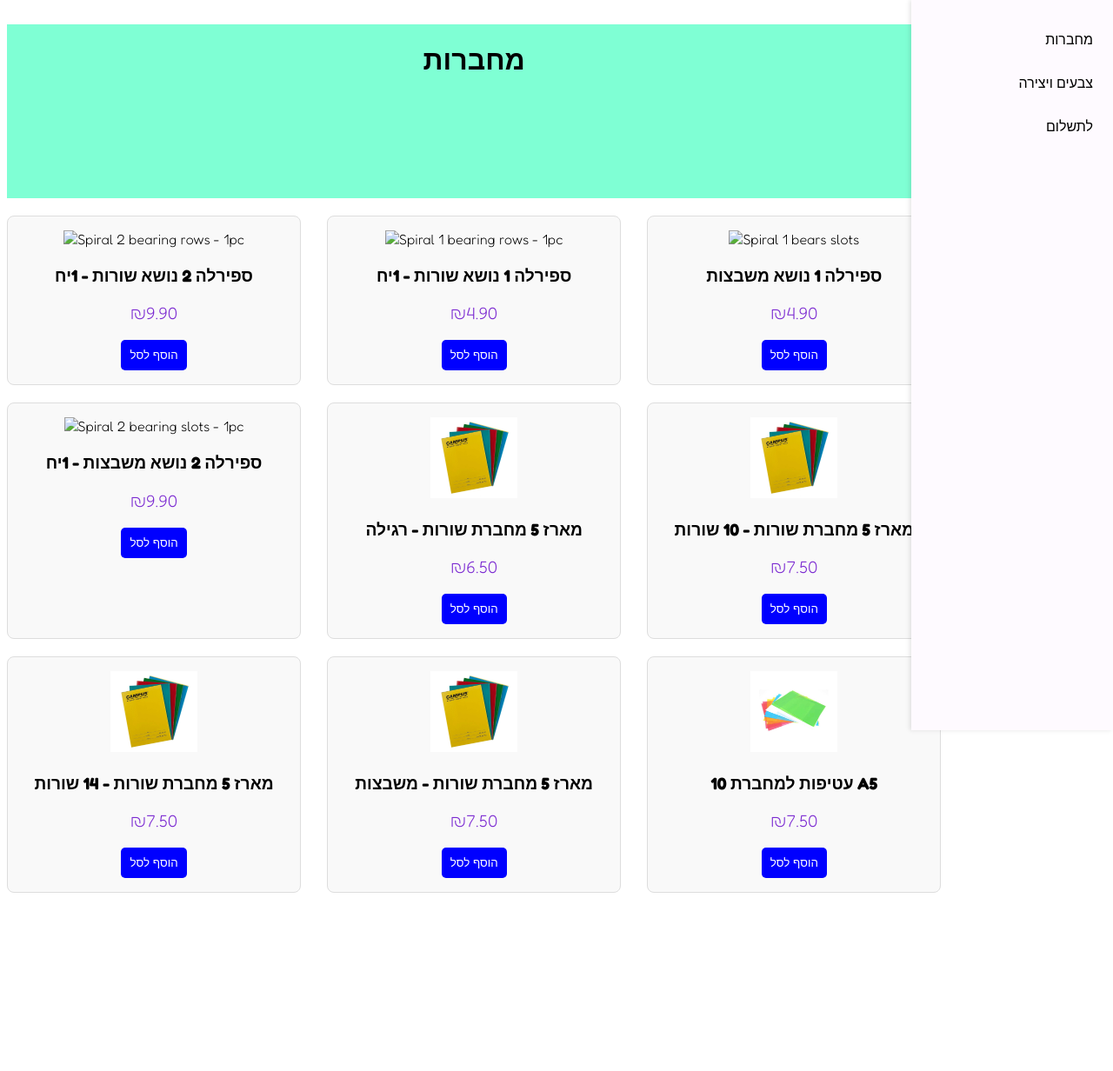
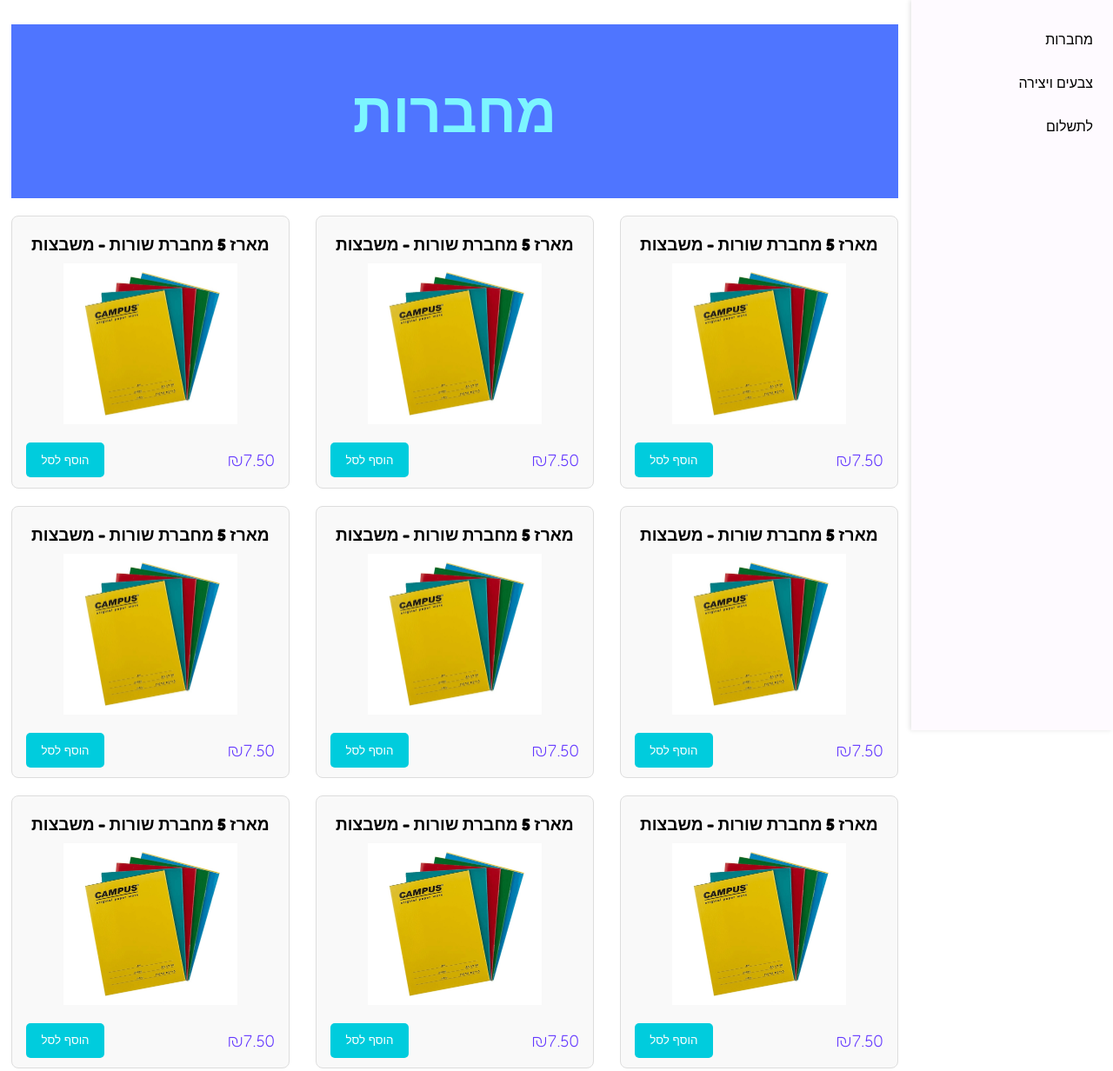
Before and after one commit to GittySinai/ShopProject, a plain HTML site: page html/notebooks.html in a window 1280 px wide. Shown: the whole page at 87% size. Before the commit the page ends 1055 px from the top, so only its background shows below. Drawn offline with Linux system fonts and the light colour scheme.

Commit message:
add style

```diff
--- a/css/crayons&crafts.css
+++ b/css/crayons&crafts.css
@@ -2,6 +2,7 @@
     font-family: "Fredoka", sans-serif;
     font-weight: 300;
     display: flex;
+    padding-left: 5px;
 }
 nav {
     position: fixed; /* קבוע לאורך הגלילה */
@@ -48,22 +49,30 @@
 
 /* אפקט hover */
 .navbar-links a:hover {
-    background-color: #b3e5fc; /* צבע תכלת */
+    background-color: #7CF5FF; /* צבע תכלת */
+}
+
+
+.title {
+    width: 100%;
+    height: 200px;
+    display: flex; /* מאפשר יישור של תוכן בתוך הדיב */
+    justify-content: center; /* מרכז את התוכן אופקית */
+    align-items: center; /* מרכז את התוכן אנכית */
+    background-color: #4F75FF;
+    color: #7CF5FF;
+}
+
+.title h1 {
+    font-size: 4rem; /* הגדלת גודל הכותרת */
+    margin: 0; /* מסיר ריווח מיותר */
 }
 
 
 
-.title{
-    width: 100%;
-    height: 200px;
-    text-align: center;
-    background-color: aquamarine;
-}
-
-
 
 .cards-container {
-    width: 85%;
+    width: 81%;
     display: flex;
     flex-wrap: wrap; /* מאפשר עטיפה של כרטיסיות אם אין מקום */
     justify-content: space-between; /* יוצר רווח אחיד בין הכרטיסיות */
@@ -74,7 +83,8 @@
 .card {
     border: 1px solid #ddd;
     border-radius: 8px;
-    padding: 16px;
+    padding: 10px;
+    padding-bottom: 0px;
     width: calc(33.33% - 20px); /* 3 כרטיסיות בשורה עם רווחים */
     box-sizing: border-box; /* מחשב רווחים כחלק מגודל הכרטיסיה */
     text-align: center;
@@ -82,30 +92,43 @@
 }
 
 .image {
-    width: 100px;
+    width: 200px;
     height: auto;
-    margin-bottom: 10px;
 }
-
 
 .name {
     font-size: 1.2rem;
     margin: 10px 0;
 }
 
+/* עדכון סגנון המחיר והכפתור */
+.price-container {
+    padding-right: 6px;
+    padding-left: 6px;
+    padding-top: 6px;
+    direction: rtl;
+    display: flex; /* סידור בשורה */
+    align-items: center;
+    justify-content: space-between; /* רווח אחיד בין המחיר לכפתור */
+    margin-top: auto; /* דחוף את התוכן לתחתית הכרטיס */
+}
+
 .price {
-    color: #7a28d1;
+    color: #6439FF;
     font-size: 1.2rem;
 }
 
 .add-to-cart-btn {
-    background-color: blue;
+    background-color: #00CCDD;
     color: #fff;
     border: none;
     padding: 10px;
     border-radius: 5px;
     cursor: pointer;
+    width: 90px;
+    height: 40px;
 }
+
 .product-color-indicator {
     margin: 5px 0;
     font-size: 1rem;
--- a/css/home.css
+++ b/css/home.css
@@ -2,6 +2,7 @@
     font-family: "Fredoka", sans-serif;
     font-weight: 300;
     display: flex;
+    padding-left: 5px;
 }
 nav {
     position: fixed; /* קבוע לאורך הגלילה */
@@ -48,22 +49,30 @@
 
 /* אפקט hover */
 .navbar-links a:hover {
-    background-color: #b3e5fc; /* צבע תכלת */
+    background-color: #7CF5FF; /* צבע תכלת */
+}
+
+
+.title {
+    width: 100%;
+    height: 200px;
+    display: flex; /* מאפשר יישור של תוכן בתוך הדיב */
+    justify-content: center; /* מרכז את התוכן אופקית */
+    align-items: center; /* מרכז את התוכן אנכית */
+    background-color: #4F75FF;
+    color: #7CF5FF;
+}
+
+.title h1 {
+    font-size: 4rem; /* הגדלת גודל הכותרת */
+    margin: 0; /* מסיר ריווח מיותר */
 }
 
 
 
-.title{
-    width: 100%;
-    height: 200px;
-    text-align: center;
-    background-color: aquamarine;
-}
-
-
 
 .cards-container {
-    width: 85%;
+    width: 81%;
     display: flex;
     flex-wrap: wrap; /* מאפשר עטיפה של כרטיסיות אם אין מקום */
     justify-content: space-between; /* יוצר רווח אחיד בין הכרטיסיות */
@@ -74,7 +83,8 @@
 .card {
     border: 1px solid #ddd;
     border-radius: 8px;
-    padding: 16px;
+    padding: 10px;
+    padding-bottom: 0px;
     width: calc(33.33% - 20px); /* 3 כרטיסיות בשורה עם רווחים */
     box-sizing: border-box; /* מחשב רווחים כחלק מגודל הכרטיסיה */
     text-align: center;
@@ -82,30 +92,43 @@
 }
 
 .image {
-    width: 100px;
+    width: 200px;
     height: auto;
-    margin-bottom: 10px;
 }
-
 
 .name {
     font-size: 1.2rem;
     margin: 10px 0;
 }
 
+/* עדכון סגנון המחיר והכפתור */
+.price-container {
+    padding-right: 6px;
+    padding-left: 6px;
+    padding-top: 6px;
+    direction: rtl;
+    display: flex; /* סידור בשורה */
+    align-items: center;
+    justify-content: space-between; /* רווח אחיד בין המחיר לכפתור */
+    margin-top: auto; /* דחוף את התוכן לתחתית הכרטיס */
+}
+
 .price {
-    color: #7a28d1;
+    color: #6439FF;
     font-size: 1.2rem;
 }
 
 .add-to-cart-btn {
-    background-color: blue;
+    background-color: #00CCDD;
     color: #fff;
     border: none;
     padding: 10px;
     border-radius: 5px;
     cursor: pointer;
+    width: 90px;
+    height: 40px;
 }
+
 .product-color-indicator {
     margin: 5px 0;
     font-size: 1rem;
--- a/css/notebooks.css
+++ b/css/notebooks.css
@@ -2,6 +2,7 @@
     font-family: "Fredoka", sans-serif;
     font-weight: 300;
     display: flex;
+    padding-left: 5px;
 }
 nav {
     position: fixed; /* קבוע לאורך הגלילה */
@@ -48,22 +49,30 @@
 
 /* אפקט hover */
 .navbar-links a:hover {
-    background-color: #b3e5fc; /* צבע תכלת */
+    background-color: #7CF5FF; /* צבע תכלת */
+}
+
+
+.title {
+    width: 100%;
+    height: 200px;
+    display: flex; /* מאפשר יישור של תוכן בתוך הדיב */
+    justify-content: center; /* מרכז את התוכן אופקית */
+    align-items: center; /* מרכז את התוכן אנכית */
+    background-color: #4F75FF;
+    color: #7CF5FF;
+}
+
+.title h1 {
+    font-size: 4rem; /* הגדלת גודל הכותרת */
+    margin: 0; /* מסיר ריווח מיותר */
 }
 
 
 
-.title{
-    width: 100%;
-    height: 200px;
-    text-align: center;
-    background-color: aquamarine;
-}
-
-
 
 .cards-container {
-    width: 85%;
+    width: 81%;
     display: flex;
     flex-wrap: wrap; /* מאפשר עטיפה של כרטיסיות אם אין מקום */
     justify-content: space-between; /* יוצר רווח אחיד בין הכרטיסיות */
@@ -74,7 +83,8 @@
 .card {
     border: 1px solid #ddd;
     border-radius: 8px;
-    padding: 16px;
+    padding: 10px;
+    padding-bottom: 0px;
     width: calc(33.33% - 20px); /* 3 כרטיסיות בשורה עם רווחים */
     box-sizing: border-box; /* מחשב רווחים כחלק מגודל הכרטיסיה */
     text-align: center;
@@ -82,30 +92,43 @@
 }
 
 .image {
-    width: 100px;
+    width: 200px;
     height: auto;
-    margin-bottom: 10px;
 }
-
 
 .name {
     font-size: 1.2rem;
     margin: 10px 0;
 }
 
+/* עדכון סגנון המחיר והכפתור */
+.price-container {
+    padding-right: 6px;
+    padding-left: 6px;
+    padding-top: 6px;
+    direction: rtl;
+    display: flex; /* סידור בשורה */
+    align-items: center;
+    justify-content: space-between; /* רווח אחיד בין המחיר לכפתור */
+    margin-top: auto; /* דחוף את התוכן לתחתית הכרטיס */
+}
+
 .price {
-    color: #7a28d1;
+    color: #6439FF;
     font-size: 1.2rem;
 }
 
 .add-to-cart-btn {
-    background-color: blue;
+    background-color: #00CCDD;
     color: #fff;
     border: none;
     padding: 10px;
     border-radius: 5px;
     cursor: pointer;
+    width: 90px;
+    height: 40px;
 }
+
 .product-color-indicator {
     margin: 5px 0;
     font-size: 1rem;
--- a/html/notebooks.html
+++ b/html/notebooks.html
@@ -24,67 +24,90 @@
             <h1> מחברות</h1>
         </div>
         <div class="card">
-            <img src="../img/iq2sub.jpg" alt="Spiral 2 bearing rows - 1pc" class="image">
-            <h3 class="name">ספירלה 2 נושא שורות - 1יח</h3>
-            <p class="price">₪9.90</p>
+            <h3 class="name">מארז 5 מחברת שורות - משבצות</h3>
+            <img src="../img/19.jpg" alt="Box of 5 notebooks - slots" class="image">
+            <div class="price-container">
+                <p class="price">₪7.50</p>
                 <button class="add-to-cart-btn" disabled>הוסף לסל</button>
+            </div>
+        </div>
+
+
+        <div class="card">
+            <h3 class="name">מארז 5 מחברת שורות - משבצות</h3>
+            <img src="../img/19.jpg" alt="Box of 5 notebooks - slots" class="image">
+            <div class="price-container">
+                <p class="price">₪7.50</p>
+                <button class="add-to-cart-btn" disabled>הוסף לסל</button>
+            </div>
+        </div>
+
+
+        <div class="card">
+            <h3 class="name">מארז 5 מחברת שורות - משבצות</h3>
+            <img src="../img/19.jpg" alt="Box of 5 notebooks - slots" class="image">
+            <div class="price-container">
+                <p class="price">₪7.50</p>
+                <button class="add-to-cart-btn" disabled>הוסף לסל</button>
+            </div>
         </div>
 
         <div class="card">
-            <img src="../img/iq1sub.jpg" alt="Spiral 1 bearing rows - 1pc" class="image">
-            <h3 class="name">ספירלה 1 נושא שורות - 1יח</h3>
-            <p class="price">₪4.90</p>
+            <h3 class="name">מארז 5 מחברת שורות - משבצות</h3>
+            <img src="../img/19.jpg" alt="Box of 5 notebooks - slots" class="image">
+            <div class="price-container">
+                <p class="price">₪7.50</p>
                 <button class="add-to-cart-btn" disabled>הוסף לסל</button>
+            </div>
         </div>
 
         <div class="card">
-            <img src="../img/basik_math.jpg" alt="Spiral 1 bears slots" class="image">
-            <h3 class="name">ספירלה 1 נושא משבצות</h3>
-            <p class="price">₪4.90</p>
+            <h3 class="name">מארז 5 מחברת שורות - משבצות</h3>
+            <img src="../img/19.jpg" alt="Box of 5 notebooks - slots" class="image">
+            <div class="price-container">
+                <p class="price">₪7.50</p>
                 <button class="add-to-cart-btn" disabled>הוסף לסל</button>
+            </div>
         </div>
 
         <div class="card">
-            <img src="../img/iq2sub.jpg" alt="Spiral 2 bearing slots - 1pc" class="image">
-            <h3 class="name">ספירלה 2 נושא משבצות - 1יח</h3>
-            <p class="price">₪9.90</p>
+            <h3 class="name">מארז 5 מחברת שורות - משבצות</h3>
+            <img src="../img/19.jpg" alt="Box of 5 notebooks - slots" class="image">
+            <div class="price-container">
+                <p class="price">₪7.50</p>
                 <button class="add-to-cart-btn" disabled>הוסף לסל</button>
+            </div>
+        </div>
+
+
+        <div class="card">
+            <h3 class="name">מארז 5 מחברת שורות - משבצות</h3>
+            <img src="../img/19.jpg" alt="Box of 5 notebooks - slots" class="image">
+            <div class="price-container">
+                <p class="price">₪7.50</p>
+                <button class="add-to-cart-btn" disabled>הוסף לסל</button>
+            </div>
+        </div>
+
+
+        <div class="card">
+            <h3 class="name">מארז 5 מחברת שורות - משבצות</h3>
+            <img src="../img/19.jpg" alt="Box of 5 notebooks - slots" class="image">
+            <div class="price-container">
+                <p class="price">₪7.50</p>
+                <button class="add-to-cart-btn" disabled>הוסף לסל</button>
+            </div>
         </div>
 
         <div class="card">
-            <img src="../img/19.jpg" alt="Box of 5 notebooks - regular" class="image">
-            <h3 class="name">מארז 5 מחברת שורות - רגילה</h3>
-            <p class="price">₪6.50</p>
-            <button class="add-to-cart-btn" disabled>הוסף לסל</button>
-        </div>
-
-        <div class="card">
-            <img src="../img/19.jpg" alt="Box of 5 notebooks - 10 lines" class="image">
-            <h3 class="name">מארז 5 מחברת שורות - 10 שורות</h3>
+            <h3 class="name">מארז 5 מחברת שורות - משבצות</h3>
+            <img src="../img/19.jpg" alt="Box of 5 notebooks - slots" class="image">
+            <div class="price-container">
                 <p class="price">₪7.50</p>
                 <button class="add-to-cart-btn" disabled>הוסף לסל</button>
             </div>
-
-        <div class="card">
-            <img src="../img/19.jpg" alt="Box of 5 notebooks - 14 lines" class="image">
-            <h3 class="name">מארז 5 מחברת שורות - 14 שורות</h3>
-            <p class="price">₪7.50</p>
-            <button class="add-to-cart-btn" disabled>הוסף לסל</button>
         </div>
 
-        <div class="card">
-            <img src="../img/19.jpg" alt="Box of 5 notebooks - slots" class="image">
-            <h3 class="name">מארז 5 מחברת שורות - משבצות</h3>
-            <p class="price">₪7.50</p>
-            <button class="add-to-cart-btn" disabled>הוסף לסל</button>
-        </div>
-
-        <div class="card">
-            <img src="../img/wrap.jpg" alt="10 covers for an A5 notebook" class="image">
-            <h3 class="name">10 עטיפות למחברת A5</h3>
-            <p class="price">₪7.50</p>
-            <button class="add-to-cart-btn" disabled>הוסף לסל</button>
-        </div>
 
 
 
```
Also changed, not shown: html/crayons&crafts.html (+5 -1 lines). Lines whose indentation alone changed are shown as unchanged.
